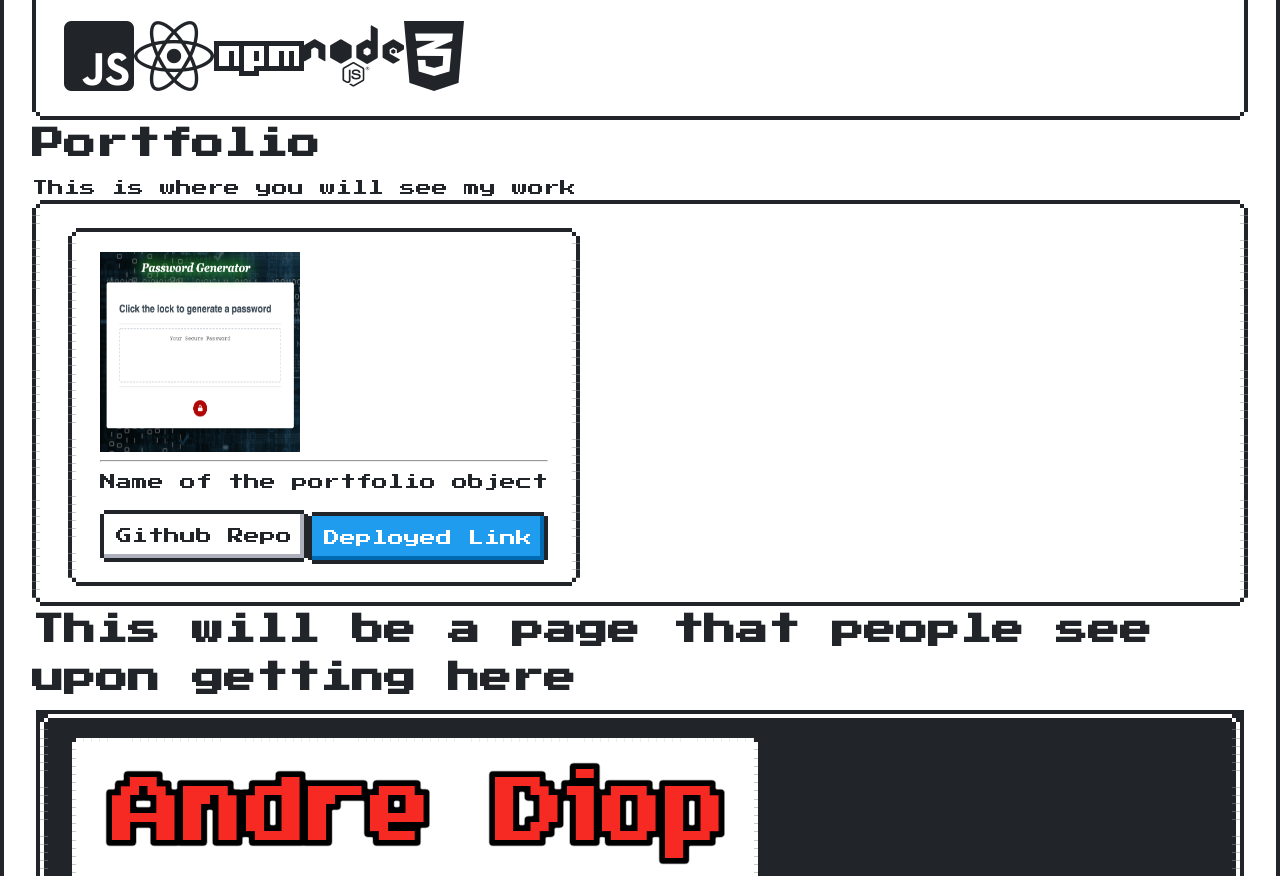
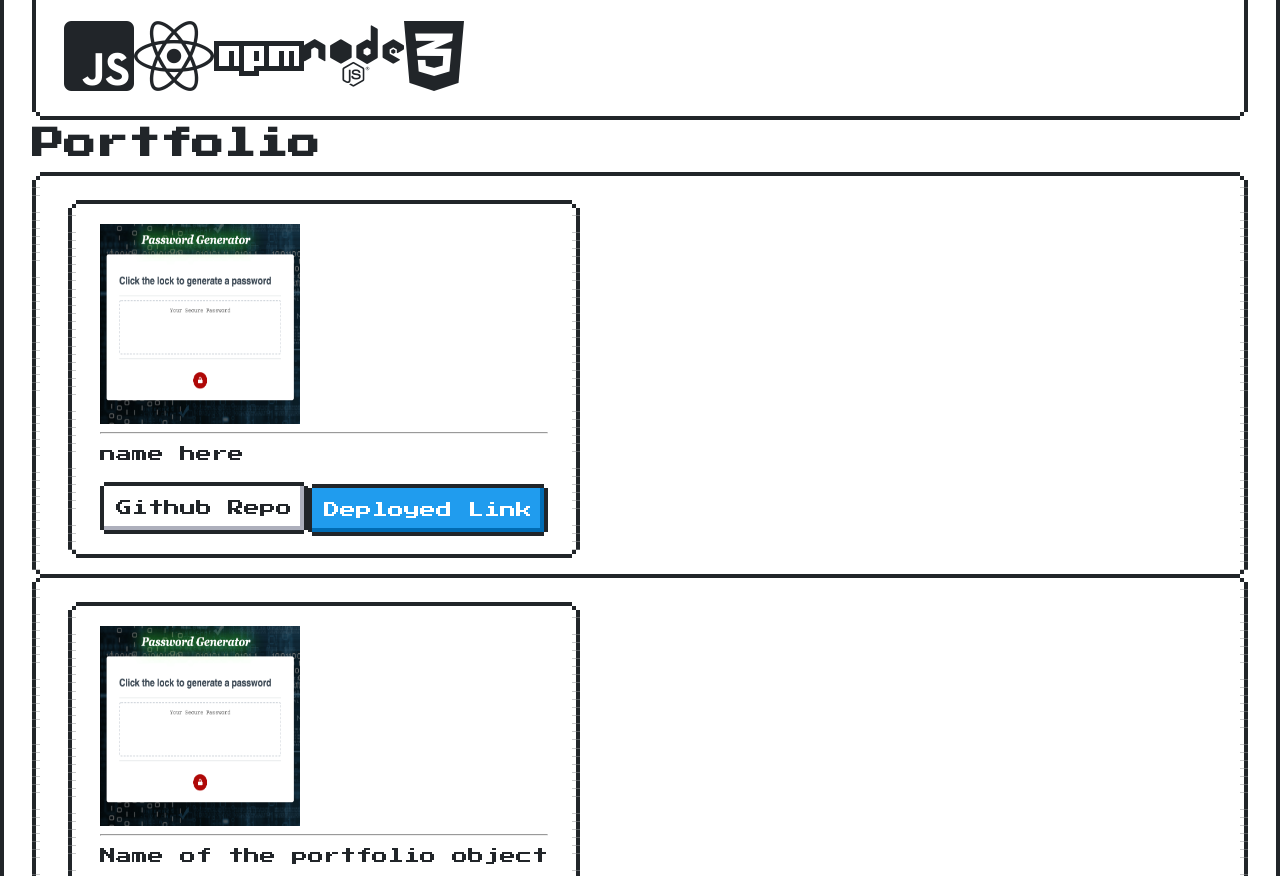
Before and after one commit to AndreDiop/My-Portfolio, a React (Create React App) app: page /Portfolio in a window 1280 px wide. Shown: the part 920-1796 px from the top of the page. Built offline with nearby package versions, Linux system fonts and the light colour scheme.

Commit message:
Abstracted Portfolio
- with hardcoded values

```diff
--- a/src/containers/Portfolio/index.js
+++ b/src/containers/Portfolio/index.js
@@ -1,12 +1,40 @@
-import React from 'react';
+import React from "react";
+import Password from "../../assets/passgen.png"
+const index = () => {
+  return (
+    <div>
+      <h1>Portfolio</h1>
+      <div className="nes-container is-rounded" id="portfolioContainer">
+        <p className="nes-balloon nes-pointer" id="portfolioCard">
+          <img
+            src={Password}
+            width="200"
+            height="200"
+            id="portfolioImage"
+            alt="Animated gif displaying the functionality of site"
+          />
+          <hr />
+          <p>name here</p>
+          <section />
+          <a
+            className="nes-btn"
+            href="https://github.com/AndreDiop/Password-Generator"
+            id="portfolioRepoButton"
+          >
+            Github Repo
+          </a>
 
-const index = () => {
-    return (
-        <div>
-            <h1>Portfolio</h1>
-           This is where you will see my work
-        </div>
-    );
+          <a
+            className="nes-btn is-primary"
+            href="https://andrediop.github.io/Password-Generator/"
+            id="portfolioDeployLinkButton"
+          >
+            Deployed Link
+          </a>
+        </p>
+      </div>
+    </div>
+  );
 };
 
 export default index;
```
